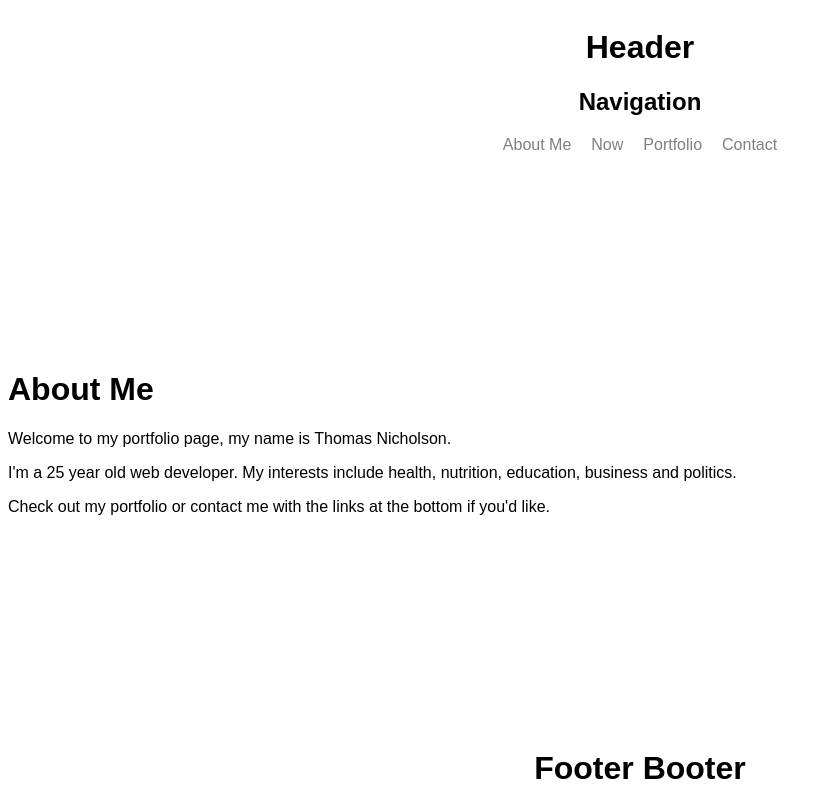
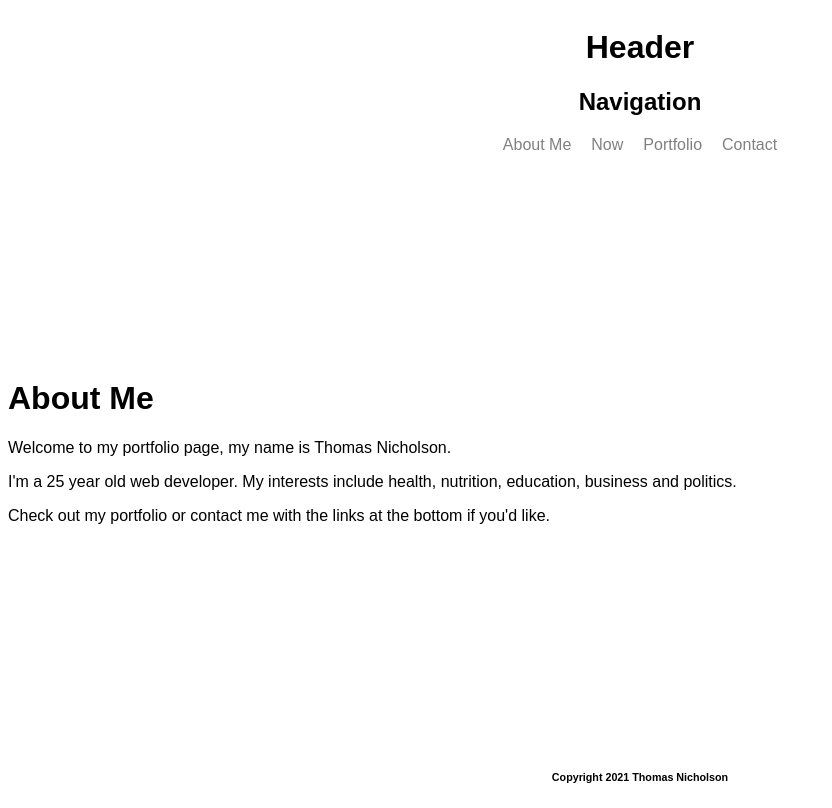
Before and after one commit to thomas-nicholson/react-portfolio, a React (Create React App) app: page / in a window 1280 px wide. Shown: the whole page, without its empty margins (0-832 px from the left). Built offline with nearby package versions, Linux system fonts and the light colour scheme.

Commit message:
Added appropriate content to footer

```diff
--- a/src/components/Footer.js
+++ b/src/components/Footer.js
@@ -6,7 +6,7 @@ const style = {
 function Footer() {
     return(
         <div style={style} >
-            <h1>Footer Booter</h1>
+            <h6>Copyright 2021 Thomas Nicholson</h6>
         </div>
     );
 }
```
